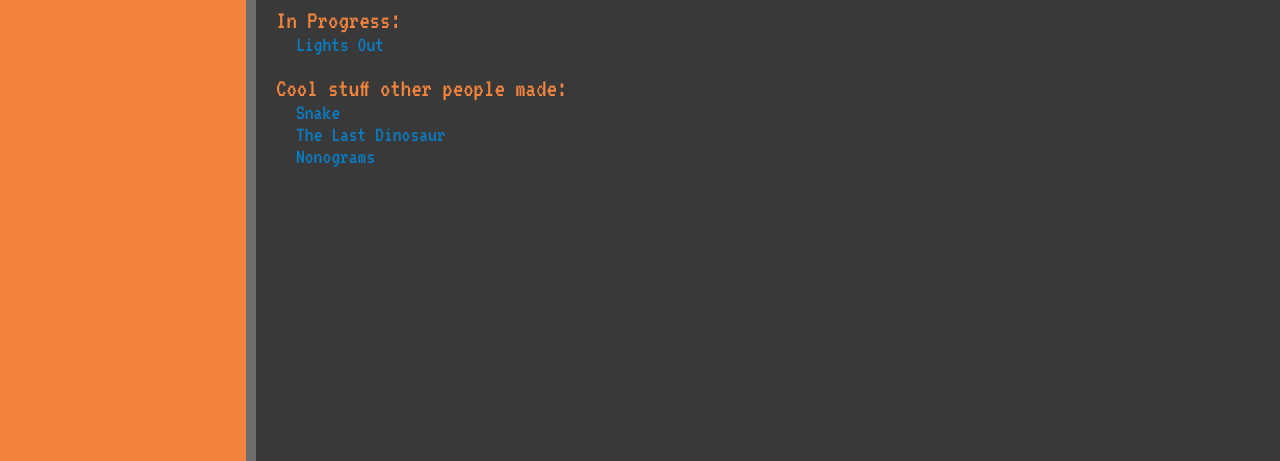
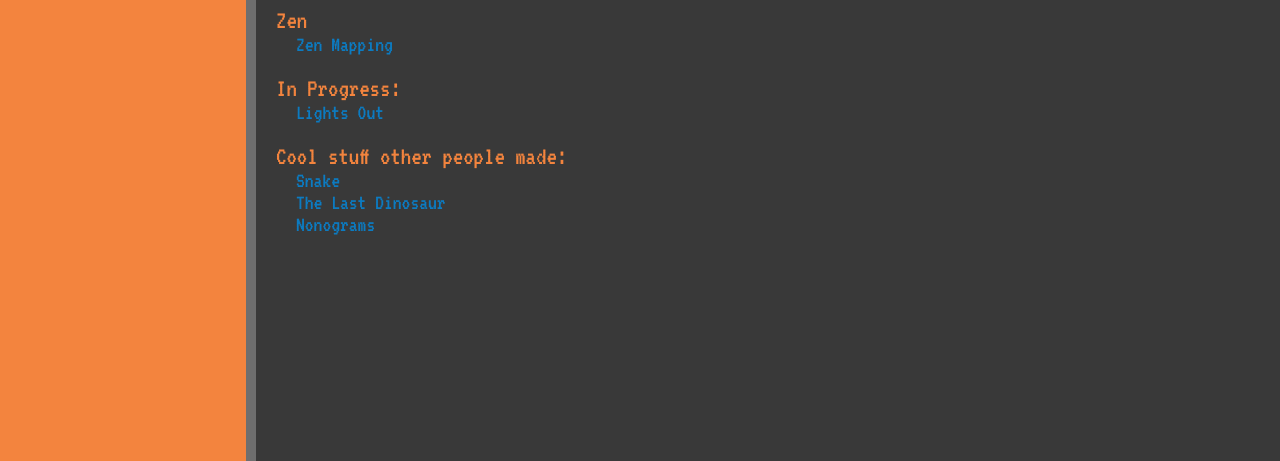
Before and after one commit to jasminenoack/jasminenoack.github.io, a plain HTML site: page index.html in a window 1280 px wide. Shown: the part 339-800 px from the top of the page. Drawn offline with Linux system fonts and the light colour scheme.

Commit message:
add zen mapping

```diff
--- a/index.html
+++ b/index.html
@@ -43,6 +43,9 @@
         <a href=http://jasminenoack.com/breakout/>Breakout</a>
         <a href=http://sudoku-on-rails.herokuapp.com/>Sudoku</a>
 
+        <h1>Zen</h1>
+        <a href=http://jasminenoack.com/zenmapping/>Zen Mapping</a>
+
         <h1>In Progress:</h1>
         <a href=http://jasminenoack.com/lights-out/>Lights Out</a>
 
```
